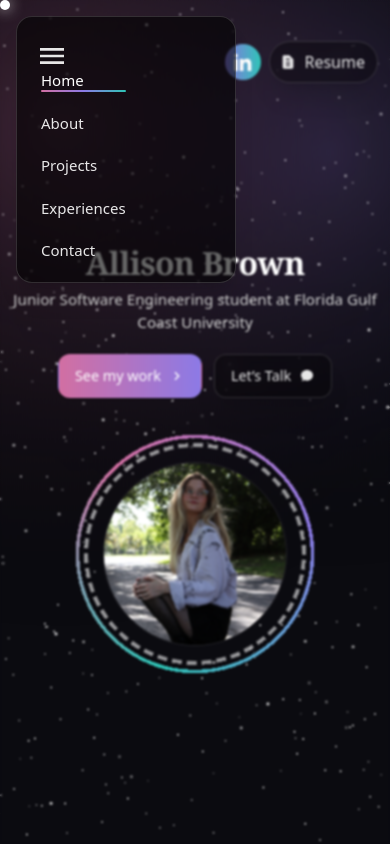
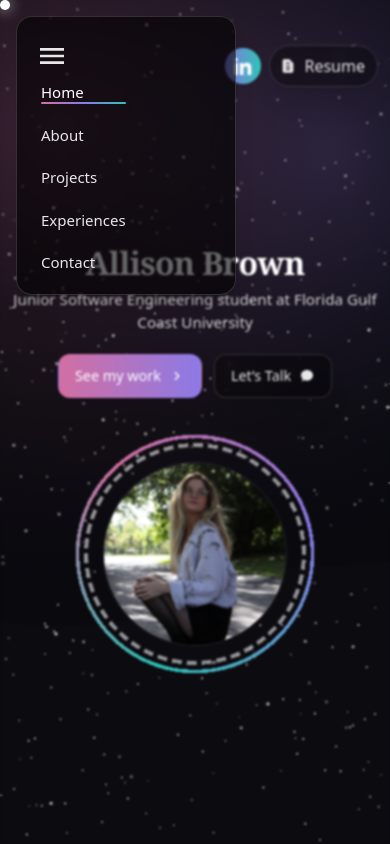
Before and after one commit to abrown33914/portfolio-website, a React (Vite) app: page / in a window 390 px wide. Both pictures are taken after a click on the button 52 px from the left and 56 px from the top of the page. Built offline with nearby package versions, Linux system fonts and the light colour scheme.

Commit message:
fixing bugs

```diff
--- a/src/components/Experience.jsx
+++ b/src/components/Experience.jsx
@@ -187,11 +187,11 @@ export default function Experience() {
             >
               <div className="grid grid-cols-[1fr_auto] items-baseline gap-x-4 gap-y-1">
                 <div className="min-w-0">
-                  <h4 className="text-white font-semibold text-base sm:text-lg mb-0.5">
+                  <h4 className="text-white font-semibold text-sm sm:text-lg mb-0.5">
                     {it.role}
                   </h4>
                   {/* allow long organization names to wrap instead of truncating */}
-                  <span className="text-neutral-400 text-sm sm:text-base mb-0.5 block whitespace-normal break-words">{it.company}</span>
+                  <span className="text-neutral-400 text-xs sm:text-sm md:text-base mb-0.5 block whitespace-normal break-words">{it.company}</span>
                 </div>
 
                 <div className="text-right">
--- a/src/components/Nav.jsx
+++ b/src/components/Nav.jsx
@@ -85,7 +85,7 @@ export default function Nav() {
           <div className="px-2 text-sm text-white/70"></div>
 
           {/* utilities (LinkedIn, Resume) - nudge down slightly on mobile so they sit lower than the hamburger */}
-          <div className="flex items-center gap-2 mt-3">
+          <div className="flex items-center gap-2 mt-5">
             <a
               href="https://www.linkedin.com/in/allison-brown27/"
               target="_blank"
@@ -218,7 +218,7 @@ export default function Nav() {
           {/* compact glassy panel in the top-left; animates translate+fade */}
           <div
             className={
-              `absolute top-4 left-4 w-[68vw] max-w-[220px] rounded-2xl border border-white/15 bg-black/60 backdrop-blur shadow-xl flex flex-col items-start gap-2 pt-9 pb-3 px-3 transition-all duration-300 ease-out ` +
+              `absolute top-4 left-4 w-[68vw] max-w-[220px] rounded-2xl border border-white/15 bg-black/60 backdrop-blur shadow-xl flex flex-col items-start gap-2 pt-12 pb-3 px-3 transition-all duration-300 ease-out ` +
               (open ? "opacity-100 translate-y-0 scale-100" : "opacity-0 -translate-y-2 scale-95")
             }
             style={{ height: "auto" }}
--- a/src/components/StarCanvas.jsx
+++ b/src/components/StarCanvas.jsx
@@ -18,12 +18,15 @@ export default function StarCanvas() {
   const TW_AMP = 0.6; // twinkle amplitude
   const MAX_ALPHA = 0.74; // brightness cap
   const PARALLAX = 22; // max parallax px (stronger mouse effect)
-  const DPR_CAP = 2; // cap devicePixelRatio
+  const DPR_CAP = 3; // cap devicePixelRatio (allow higher DPR for crisper rendering)
 
   // internal state
   let stars = [];
   let running = true; // stop flag for cleanup
-  const size = { w: window.innerWidth, h: window.innerHeight };
+  // size will prefer visualViewport when available so the canvas fills the
+  // visible area (avoids top cutoffs on mobile where UI chrome overlaps).
+  const vw = window.visualViewport;
+  const size = { w: vw ? vw.width : window.innerWidth, h: vw ? vw.height : window.innerHeight };
   let dpr = Math.min(window.devicePixelRatio || 1, DPR_CAP);
   const target = { x: 0, y: 0 };
   const offset = { x: 0, y: 0 }; // eased offset for smooth parallax
@@ -37,8 +40,9 @@ export default function StarCanvas() {
       dpr = Math.min(window.devicePixelRatio || 1, DPR_CAP);
       canvas.style.width = size.w + "px";
       canvas.style.height = size.h + "px";
-      canvas.width = Math.floor(size.w * dpr);
-      canvas.height = Math.floor(size.h * dpr);
+  // use Math.round to avoid subtle fractional scaling artifacts
+  canvas.width = Math.round(size.w * dpr);
+  canvas.height = Math.round(size.h * dpr);
       // setTransform scales drawing operations to account for DPR
       ctx.setTransform(dpr, 0, 0, dpr, 0, 0);
       // update gradients whenever canvas size changes
@@ -79,7 +83,9 @@ export default function StarCanvas() {
       cancelAnimationFrame(rAF);
       rAF = requestAnimationFrame(() => {
         const oldW = size.w, oldH = size.h;
-        size.w = window.innerWidth; size.h = window.innerHeight;
+        const vw2 = window.visualViewport;
+        size.w = vw2 ? vw2.width : window.innerWidth;
+        size.h = vw2 ? vw2.height : window.innerHeight;
         setCanvas();
         // scale star positions so the field stretches nicely
         const sx = oldW ? size.w / oldW : 1;
@@ -88,6 +94,10 @@ export default function StarCanvas() {
       });
     };
     window.addEventListener("resize", onResize, { passive: true });
+    if (vw) {
+      // when visualViewport changes (keyboard, chrome hide/show), update
+      vw.addEventListener('resize', onResize, { passive: true });
+    }
 
   // pointer move: record raw pointer; tick computes eased target
     const fine = matchMedia && matchMedia("(pointer:fine)").matches;
--- a/src/index.css
+++ b/src/index.css
@@ -9,7 +9,8 @@
 	Keep these simple so tailwind utilities control most styling.
 	---------------------- */
 :root { color-scheme: dark; }
-html, body, #root { height: 100%; }
+/* Use dynamic viewport height so mobile browsers that hide the chrome don't cut off background */
+html, body, #root { height: 100%; min-height: 100dvh; }
 body { @apply bg-[#0B0B10] text-white overflow-x-hidden antialiased; }
 
 /* Ensure the page cannot be scrolled sideways anywhere */
@@ -30,6 +31,12 @@ body.cursor-none * { cursor: none !important; }
 	.bg-black\/35 { background-color: rgba(0,0,0,0.6) !important; }
 }
 
+/* make canvas hints for smoother rendering */
+canvas.pointer-events-none {
+	will-change: transform, opacity; /* hint to the browser */
+	image-rendering: auto;
+}
+
 /* Reusable button utility used across the site */
 .btn-teal { @apply inline-flex items-center gap-2 px-4 py-2 rounded-xl border border-teal-400 text-white/85 transition-colors; }
 .btn-teal:hover { @apply bg-teal-400 text-[#0B0B10]; }
--- a/vite.config.js
+++ b/vite.config.js
@@ -3,6 +3,7 @@ import react from '@vitejs/plugin-react'
 
 // https://vite.dev/config/
 export default defineConfig({
-  base: '/portfolio-website/',
+  // Serve assets from the root so the site works at a custom domain (CNAME)
+  base: '/',
   plugins: [react()],
 })
```
Also changed, not shown: 2 other files (tests, documents, lock files or other folders).
